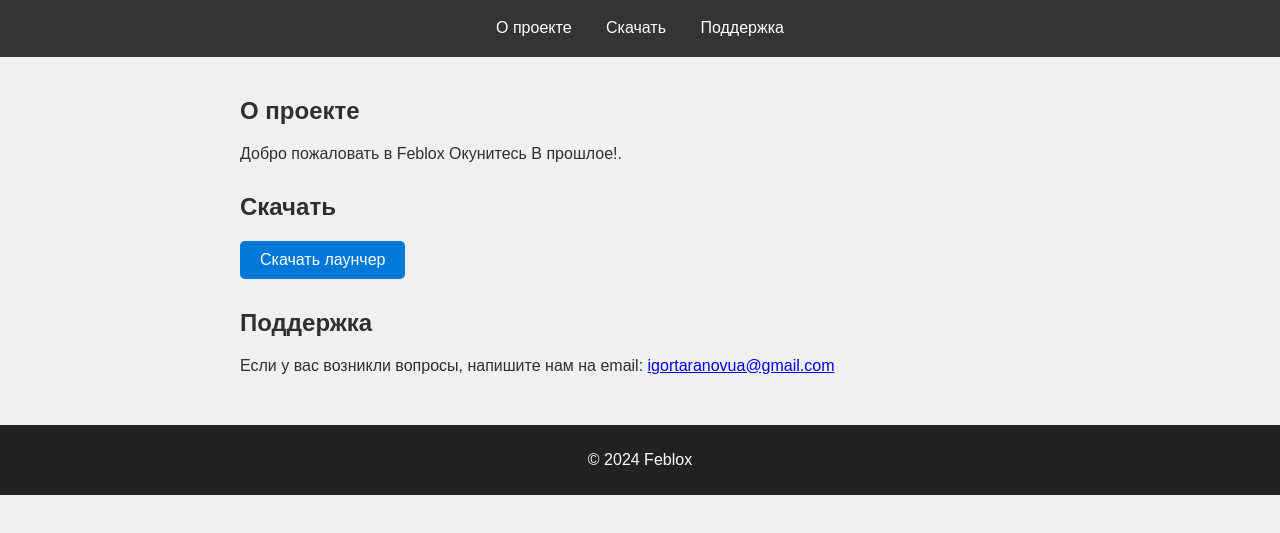
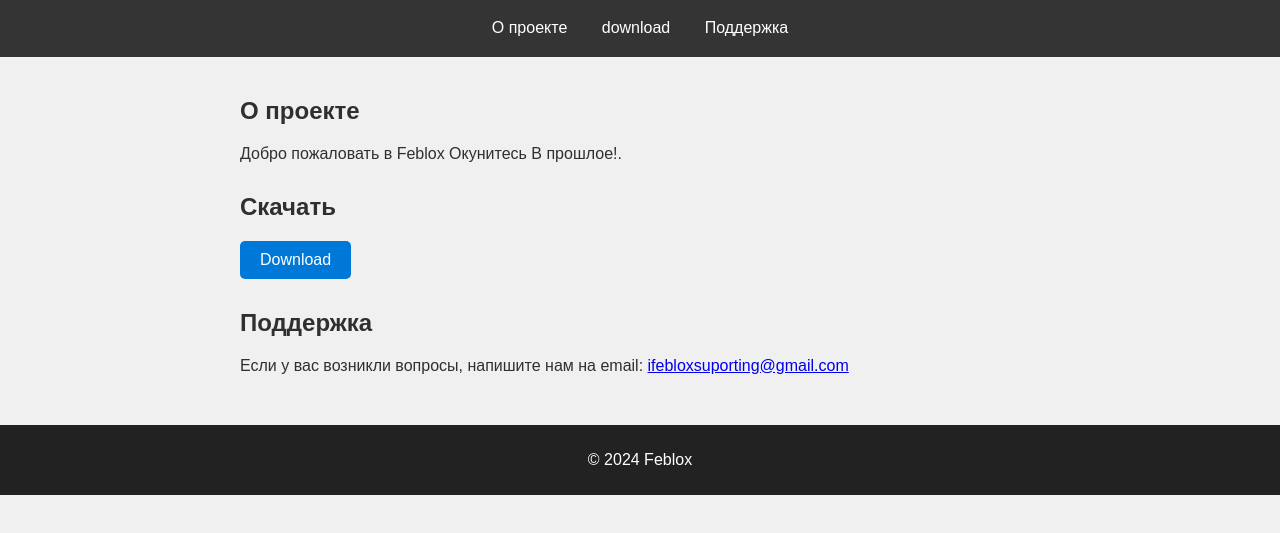
Before and after one commit to igortara/febox_new, a plain HTML site: page index.html in a window 1280 px wide. Shown: the part 81-614 px from the top of the page. Drawn offline with Linux system fonts and the light colour scheme.

Commit message:
Update index.html

```diff
--- a/index.html
+++ b/index.html
@@ -11,7 +11,7 @@
         <h1>Feblox</h1>
         <nav>
             <a href="#about">О проекте</a>
-            <a href="#download">Скачать</a>
+            <a href="#download">download</a>
             <a href="#support">Поддержка</a>
         </nav>
     </header>
@@ -22,11 +22,11 @@
         </section>
         <section id="download">
             <h2>Скачать</h2>
-            <button onclick="downloadLauncher()">Скачать лаунчер</button>
+            <button onclick="downloadLauncher()">Download</button>
         </section>
         <section id="support">
             <h2>Поддержка</h2>
-            <p>Если у вас возникли вопросы, напишите нам на email: <a href="mailto:igortaranovua@gmail.com">igortaranovua@gmail.com</a></p>
+            <p>Если у вас возникли вопросы, напишите нам на email: <a href="mailto:febloxsuporting@gmail.com">ifebloxsuporting@gmail.com</a></p>
         </section>
     </main>
     <footer>
```
